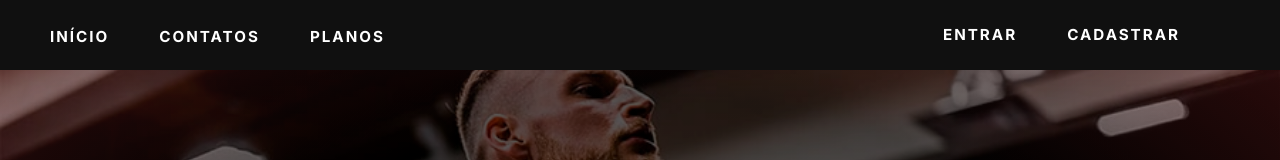
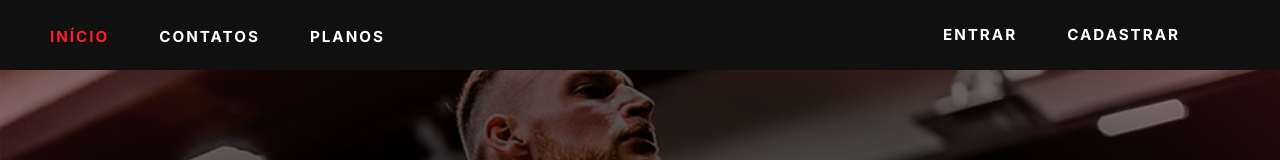
Before and after one commit to ViniUme/LimitsGym, a Next.js app: page / in a window 1280 px wide. Shown: the top 160 px of the page. Built offline with nearby package versions, Linux system fonts and the light colour scheme.

Commit message:
Test new feature
Test git comment

```diff
--- a/src/pages/index.jsx
+++ b/src/pages/index.jsx
@@ -33,7 +33,7 @@ export async function getServerSideProps(context){
 export default function Index(props) {
 
   return(
-    <Page title="Academia Limits - Exceda seus limites" description="Assinatura da academia" cookies={props.cookies} name={props.data.name}>
+    <Page title="Academia Limits - Exceda seus limites" description="Assinatura da academia" cookies={props.cookies} name={props.data.name} link="index">
       <div className={style.container} lang="pt-BR">
 
         <FrontCover cookies={props.cookies}/>
```
